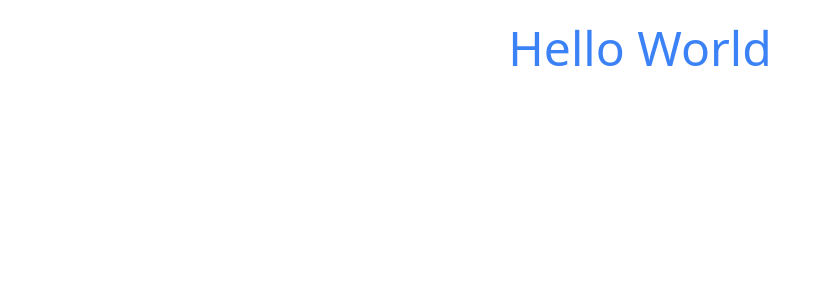
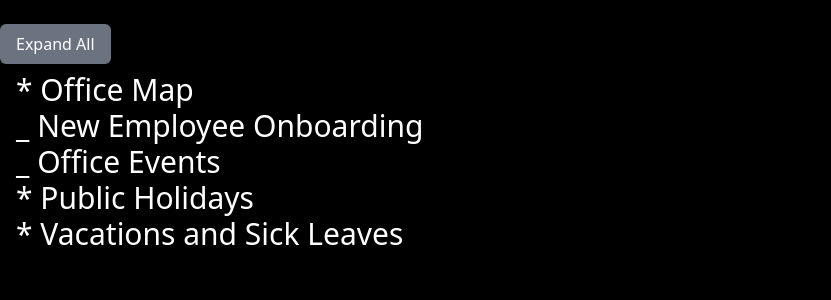
Before and after one commit to bogas04/react-ts-tailwind-vite, a React (Vite) app: page / in a window 1280 px wide. Shown: the top 300 px of the page, without its empty margins (0-831 px from the left). Built offline with nearby package versions, Linux system fonts and the light colour scheme.

Commit message:
feat: event list

```diff
--- a/index.html
+++ b/index.html
@@ -5,6 +5,13 @@
     <link rel="icon" type="image/svg+xml" href="/vite.svg" />
     <meta name="viewport" content="width=device-width, initial-scale=1.0" />
     <title>Hello World</title>
+    <style>
+      html,
+      body,
+      #root {
+        height: 100%;
+      }
+    </style>
   </head>
   <body>
     <div id="root"></div>
--- a/src/App.tsx
+++ b/src/App.tsx
@@ -1,7 +1,256 @@
+import { useEffect, useRef, useState } from "react";
+
+function TreeViewItem({
+  data,
+  shouldExpandAll,
+  expandedIdSet,
+}: {
+  data: TreeStructure;
+  shouldExpandAll: boolean;
+  expandedIdSet: Set<string>;
+}) {
+  const hasChildren = Array.isArray(data.children);
+  const defaultIsOpen = useRef(expandedIdSet.has(data.id) || shouldExpandAll);
+  const [isOpen, setIsOpen] = useState(defaultIsOpen.current);
+  const icon = hasChildren ? (isOpen ? ">" : "_") : "*";
+  const mounted = useRef(false);
+
+  useEffect(() => {
+    setIsOpen(mounted.current ? shouldExpandAll : defaultIsOpen.current);
+  }, [defaultIsOpen, shouldExpandAll]);
+
+  useEffect(() => {
+    mounted.current = true;
+    return () => {
+      mounted.current = false;
+    };
+  }, []);
+
+  return (
+    <>
+      <button
+        className="text-3xl"
+        onClick={() => {
+          setIsOpen((x) => !x);
+        }}
+      >
+        {icon} {data.name}
+      </button>
+      {hasChildren && isOpen && data.children ? (
+        <NestedTreeView
+          expandedIdSet={expandedIdSet}
+          data={data.children}
+          shouldExpandAll={shouldExpandAll}
+        />
+      ) : null}
+    </>
+  );
+}
+
+function NestedTreeView({
+  data,
+  shouldExpandAll,
+  expandedIdSet,
+}: {
+  data: TreeStructure[];
+  shouldExpandAll: boolean;
+  expandedIdSet: Set<string>;
+}) {
+  return (
+    <ul className="pl-4">
+      {data.map((item) => (
+        <li key={item.id}>
+          <TreeViewItem
+            data={item}
+            shouldExpandAll={shouldExpandAll}
+            expandedIdSet={expandedIdSet}
+          />
+        </li>
+      ))}
+    </ul>
+  );
+}
+
+function useIdFromUrl() {
+  return new URLSearchParams(window.location.search).get("id");
+}
+
 export function App() {
+  const [data, setData] = useState<TreeStructure[] | null>(null);
+  const [status, setStatus] = useState<"loading" | "success" | "error">(
+    "loading"
+  );
+  const [error, setError] = useState<Error | null>(null);
+  const [isExpandAll, setIsExpandAll] = useState(false);
+  const selectedId = useIdFromUrl();
+  const expandedIdSet = useRef(new Set<string>([]));
+
+  // fetch
+  useEffect(() => {
+    setStatus("loading");
+    setData(null);
+    setError(null);
+    fetchData()
+      .then((response) => {
+        setError(null);
+        setStatus("success");
+        if (selectedId) {
+          const set = createExpandedIdsSet(response, selectedId);
+          set.forEach((x) => expandedIdSet.current.add(x));
+        }
+
+        setData(response);
+      })
+      .catch((error) => {
+        setStatus("error");
+        setData(null);
+        setError(error);
+      });
+  }, [selectedId]);
+
+  // set to state
+  // maintain collapse/expand status for each item
+
+  let content = null;
+
+  if (status == "loading") {
+    content = <h2 className="text-lg">Loading data... Please wait</h2>;
+  }
+
+  if (status === "error") {
+    content = (
+      <>
+        <h2 className="text-lg">Oops! Something went wrong.</h2>
+        <code>{JSON.stringify(error)}</code>
+      </>
+    );
+  }
+
+  if (status === "success" && data) {
+    content = (
+      <NestedTreeView
+        data={data}
+        shouldExpandAll={isExpandAll}
+        expandedIdSet={expandedIdSet.current}
+      />
+    );
+  }
+
   return (
-    <main className="py-6 flex justify-center">
-      <h1 className="text-blue-500 text-5xl">Hello World</h1>
+    <main className="flex flex-col py-6  bg-black text-white h-full gap-2">
+      <div>
+        <button
+          onClick={() => setIsExpandAll((x) => !x)}
+          className="bg-gray-500 rounded-md px-4 py-2"
+        >
+          {isExpandAll ? "Collapse All" : "Expand All"}
+        </button>
+      </div>
+      {content}
     </main>
   );
 }
+
+// Arrow characters to use: ▼ ▶ •
+
+type TreeStructure = {
+  id: string;
+  name: string;
+  children?: Array<TreeStructure>;
+};
+
+const backendData: TreeStructure[] = [
+  {
+    id: "1",
+    name: "Office Map",
+  },
+  {
+    id: "2",
+    name: "New Employee Onboarding",
+    children: [
+      {
+        id: "8",
+        name: "Onboarding Materials",
+      },
+      {
+        id: "9",
+        name: "Training",
+      },
+    ],
+  },
+  {
+    id: "3",
+    name: "Office Events",
+    children: [
+      {
+        id: "6",
+        name: "2018",
+        children: [
+          {
+            id: "10",
+            name: "Summer Picnic",
+          },
+          {
+            id: "11",
+            name: "Valentine's Day Party",
+          },
+          {
+            id: "12",
+            name: "New Year's Party",
+          },
+        ],
+      },
+      {
+        id: "7",
+        name: "2017",
+        children: [
+          {
+            id: "13",
+            name: "Company Anniversary Celebration",
+          },
+        ],
+      },
+    ],
+  },
+  {
+    id: "4",
+    name: "Public Holidays",
+  },
+  {
+    id: "5",
+    name: "Vacations and Sick Leaves",
+  },
+];
+
+function fetchData(): Promise<TreeStructure[]> {
+  return new Promise((resolve) => {
+    setTimeout(resolve, 100, backendData);
+  });
+}
+
+function createExpandedIdsSet(
+  data: TreeStructure[],
+  selectedId: string,
+  parentList: string[] = []
+): string[] {
+  let arr: string[] = [];
+
+  for (let i = 0; i < data.length; i++) {
+    const item = data[i];
+    // (Base Condition) Found the item, send the parentList
+    if (item.id === selectedId) {
+      return [...parentList, item.id];
+    }
+
+    // (Recursion) Have not yet found the item
+    if (item.children && arr.length === 0) {
+      arr = createExpandedIdsSet(item.children, selectedId, [
+        ...parentList,
+        item.id,
+      ]);
+    }
+  }
+
+  // Return the set
+  return arr;
+}
```
